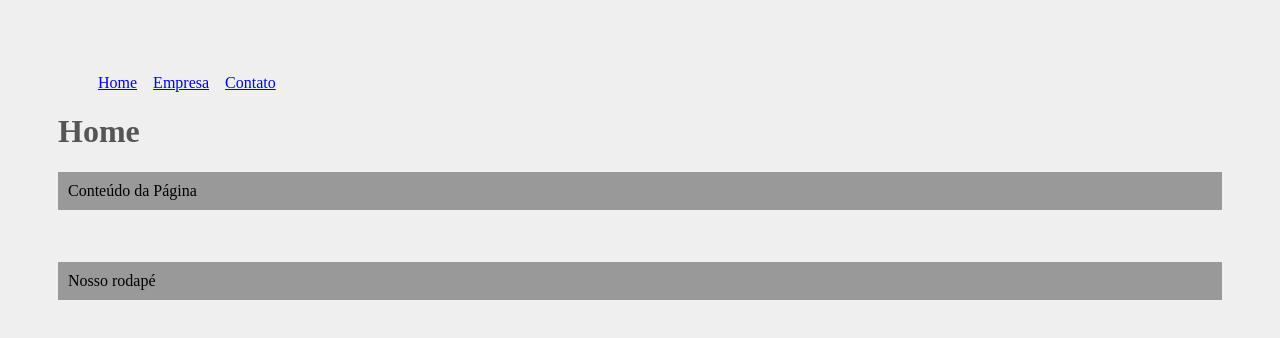
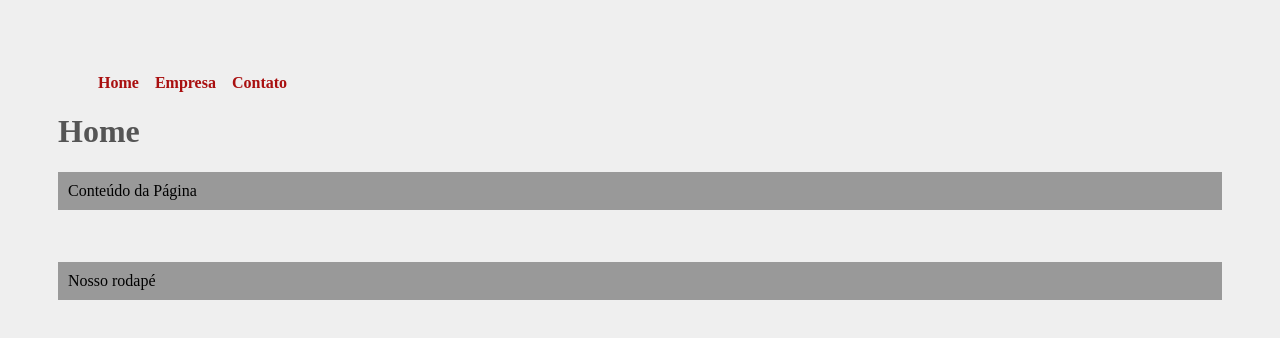
Before and after one commit to dev-rafaelcunha/ReactJs-Hora_de_Codar, a React (Create React App) app: page / in a window 1280 px wide. Shown: the top 338 px of the page. Built offline with nearby package versions, Linux system fonts and the light colour scheme; some icons are missing.

Commit message:
Adicionando css nos links

```diff
--- a/src/components/layout/Navbar.js
+++ b/src/components/layout/Navbar.js
@@ -7,9 +7,9 @@ function Navbar() {
 
         <header>
             <ul className={styles.list}>
-                <li className={styles.item}><Link to="/">Home</Link></li>
-                <li className={styles.item}><Link to="/empresa">Empresa</Link></li>
-                <li className={styles.item}><Link to="/contato">Contato</Link></li>
+                <li className={styles.item}><Link className={styles.link} to="/">Home</Link></li>
+                <li className={styles.item}><Link className={styles.link} to="/empresa">Empresa</Link></li>
+                <li className={styles.item}><Link className={styles.link} to="/contato">Contato</Link></li>
             </ul>
         </header>
     )
--- a/src/components/layout/Navbar.module.css
+++ b/src/components/layout/Navbar.module.css
@@ -6,3 +6,13 @@
 .item {
     margin-right: 1em;
 }
+
+.link {
+    color: #a90f0f;
+    text-decoration: none;
+    font-weight: bold;
+}
+
+.link:hover {
+    color: #d90f0f;
+}
```
